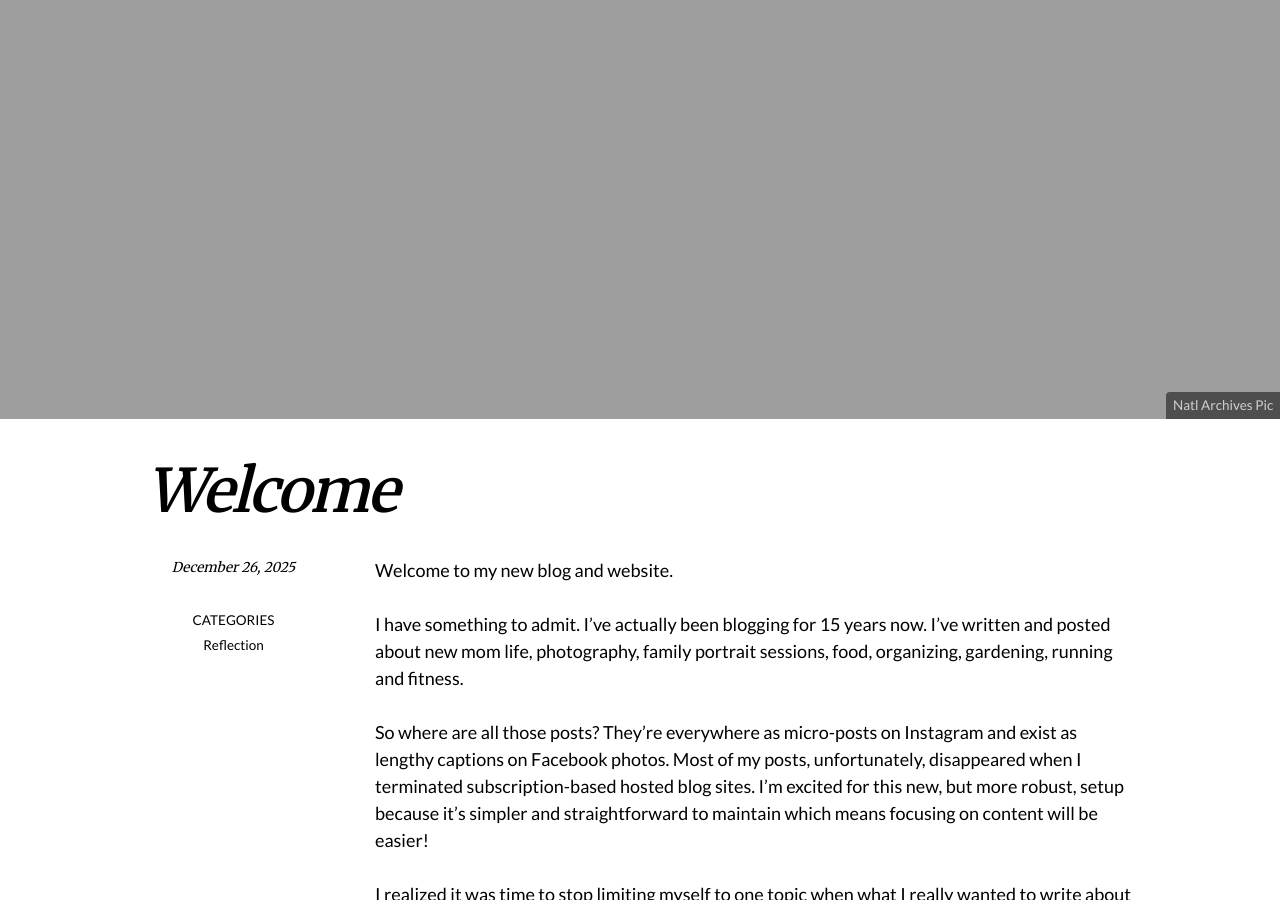
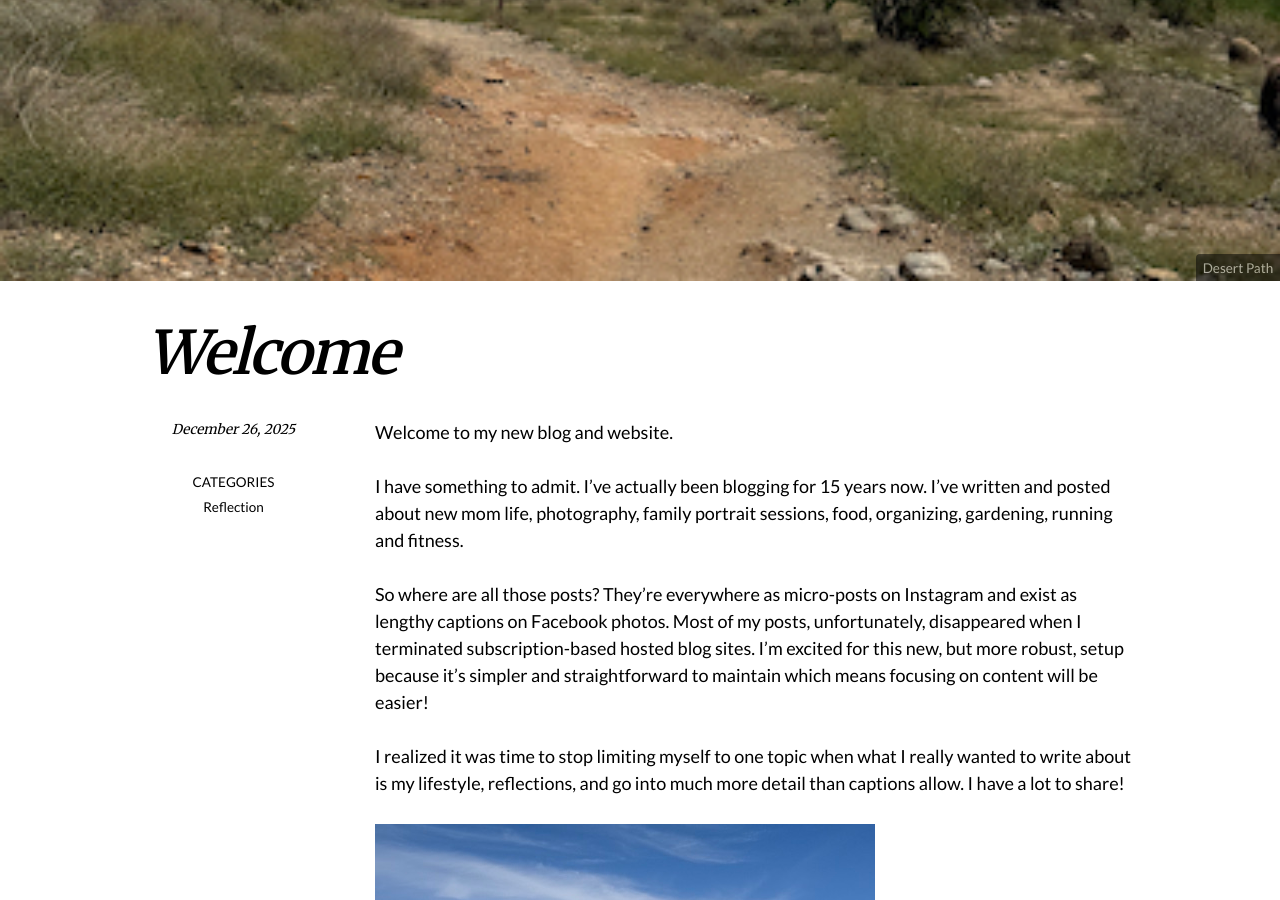
Before and after one commit to susangfink/site, a Jekyll site: the page built from _posts/2025-12-26-welcome.md, in a window 1280 px wide and 900 px high, scrolled down 737 px. Built offline with Jekyll 4.4.1, drawn with Linux system fonts in a browser that asks for light colours; nearby versions of some CDN libraries.

Commit message:
Update 2025-12-26-welcome.md

```diff
--- a/_posts/2025-12-26-welcome.md
+++ b/_posts/2025-12-26-welcome.md
@@ -2,9 +2,9 @@
 layout: post
 title: Welcome
 image:
-  path: ""
-  thumbnail: /assets/images/nationalarchiesusa-small.jpg
-  caption: "Natl Archives Pic"
+  path: /assets/images/welcome-hero-image-large.jpg
+  thumbnail: /assets/images/welcome-hero-image-small.jpg
+  caption: "Desert Path"
 categories:
 - Reflection
 ---
```
